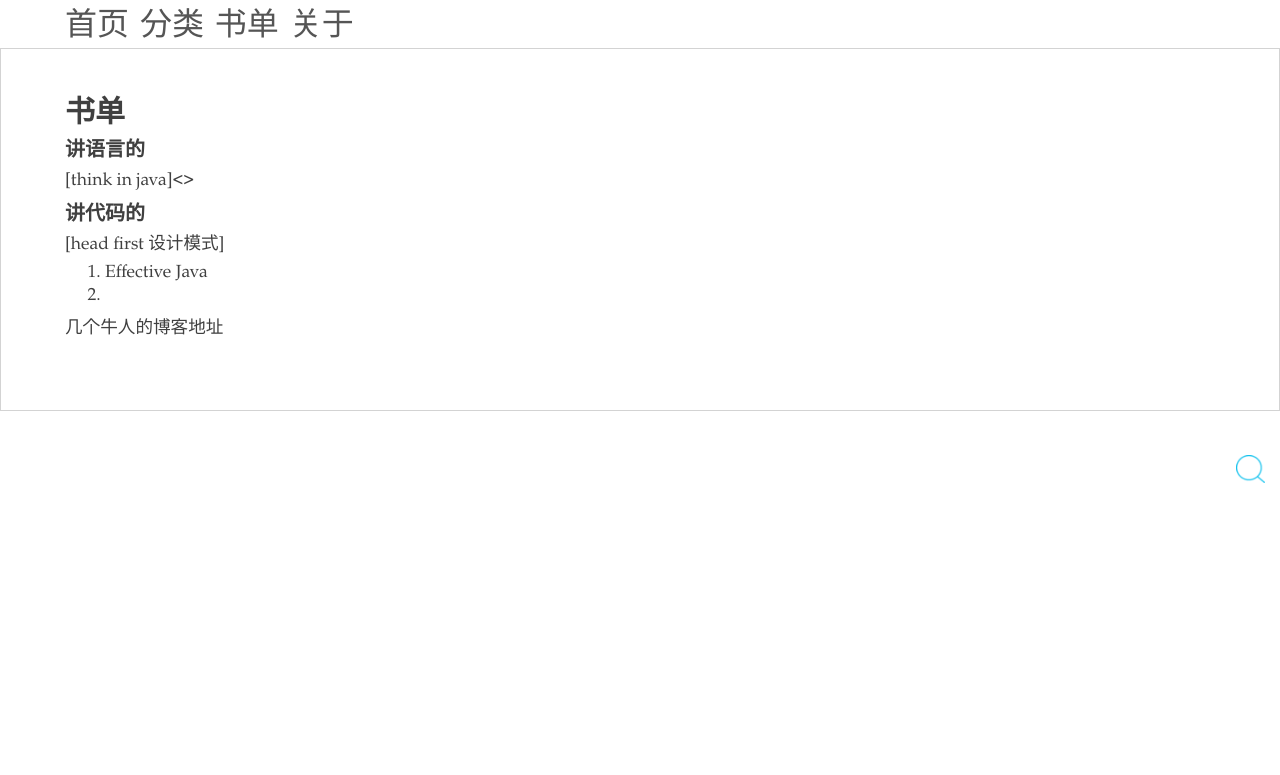
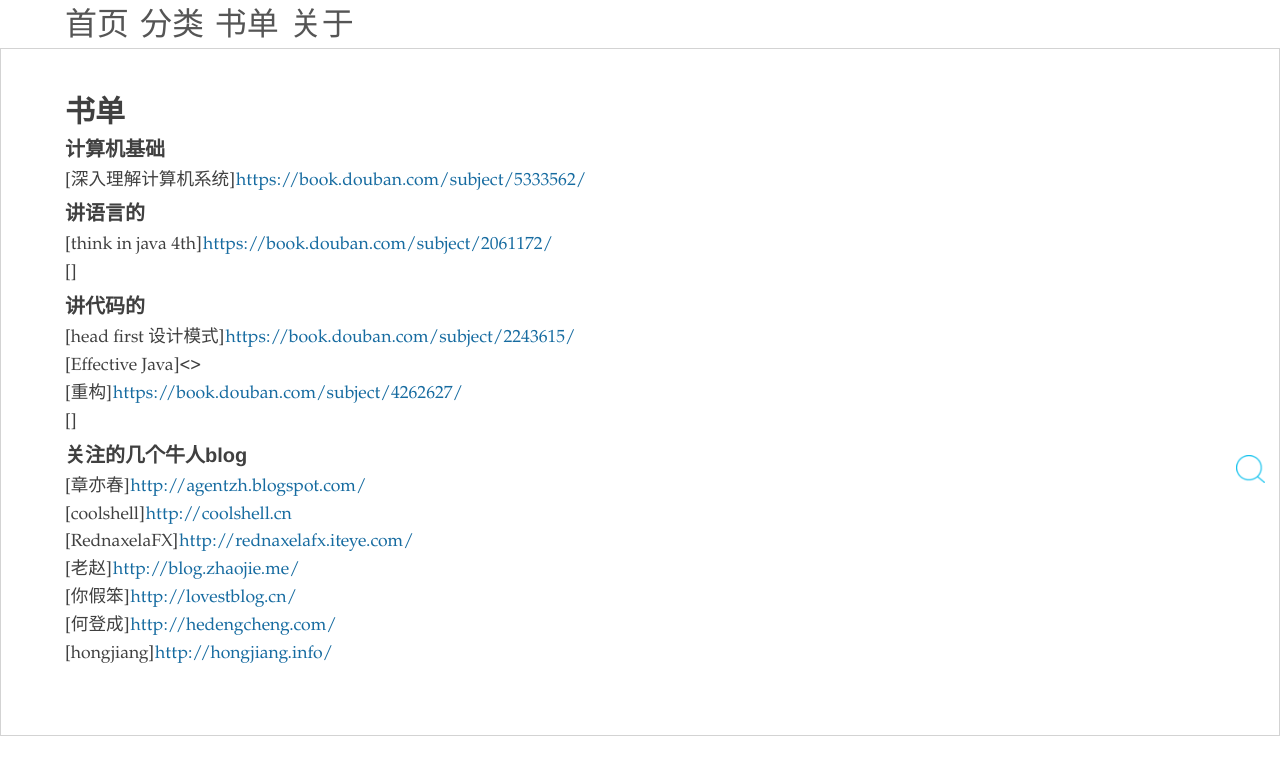
Before and after one commit to zy123a/lcj1992.github.com, a Jekyll site: the page built from pages/booklist.md, in a window 1280 px wide. Shown: the top 775 px of the page. Built offline with Jekyll 4.4.1, drawn with Linux system fonts in a browser that asks for light colours; nearby versions of some CDN libraries.

Commit message:
annotation

```diff
--- a/pages/booklist.md
+++ b/pages/booklist.md
@@ -5,19 +5,40 @@ permalink: /booklist.html
 ---
 
 
+#### 计算机基础
+
+[深入理解计算机系统]<https://book.douban.com/subject/5333562/>
 
 #### 讲语言的
-[think in java]<>
+[think in java 4th]<https://book.douban.com/subject/2061172/>
 
+[]
 
 
 #### 讲代码的
 
-[head first 设计模式]
-1.  Effective Java
-2.
+[head first 设计模式]<https://book.douban.com/subject/2243615/>
+
+[Effective Java]<>
+
+[重构]<https://book.douban.com/subject/4262627/>
+
+[]
 
 
 
+#### 关注的几个牛人blog
 
-几个牛人的博客地址
+[章亦春]<http://agentzh.blogspot.com/>
+
+[coolshell]<http://coolshell.cn>
+
+[RednaxelaFX]<http://rednaxelafx.iteye.com/>
+
+[老赵]<http://blog.zhaojie.me/>
+
+[你假笨]<http://lovestblog.cn/>
+
+[何登成]<http://hedengcheng.com/>
+
+[hongjiang]<http://hongjiang.info/>
```
Also changed, not shown: _posts/data_structure/2014-11-09-sort.md (+4 -0 lines), _posts/operating_system/2016-01-07-fileSys.md (+1 -0 lines), _posts/unix/2015-12-28-tmux.md (+2 -1 lines).
